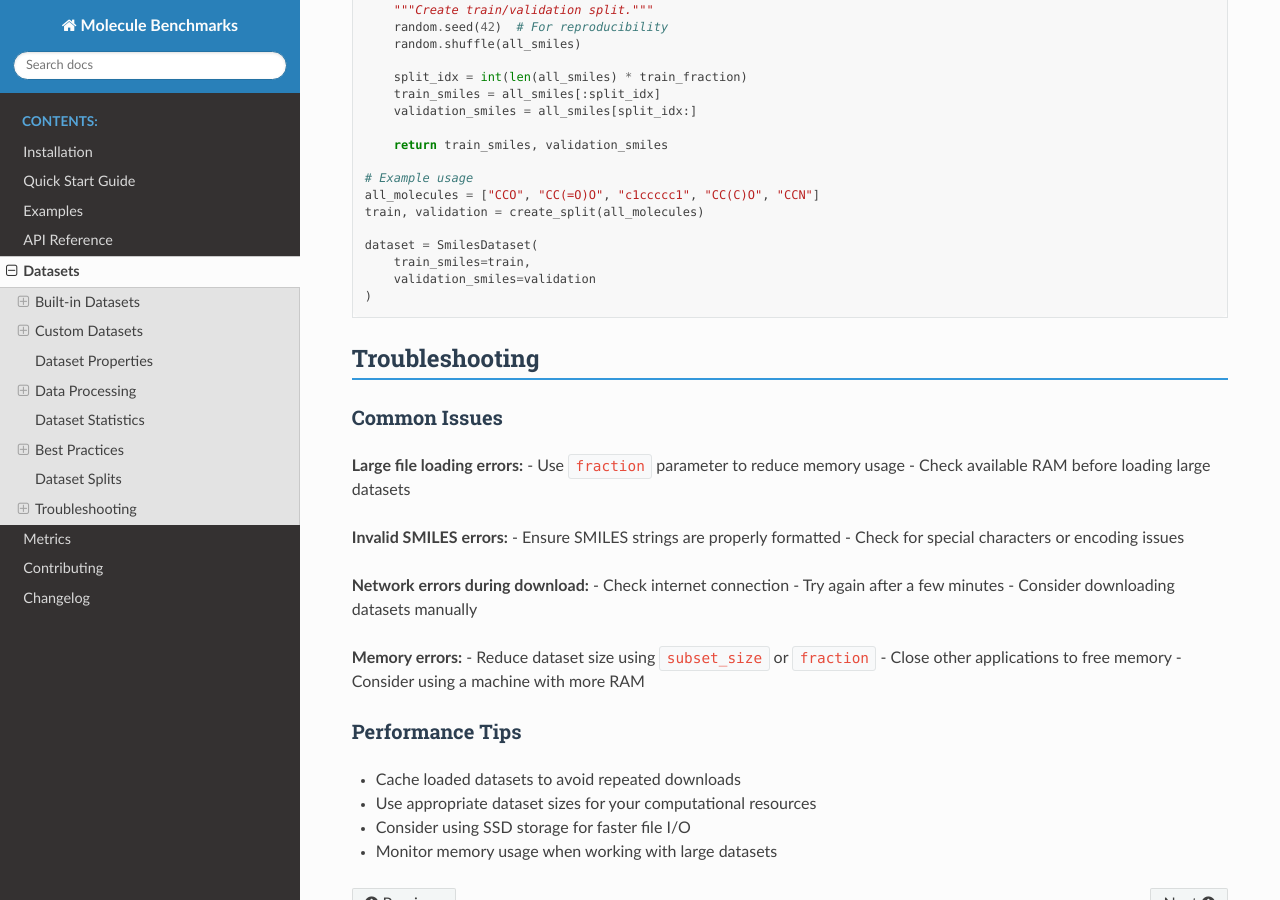
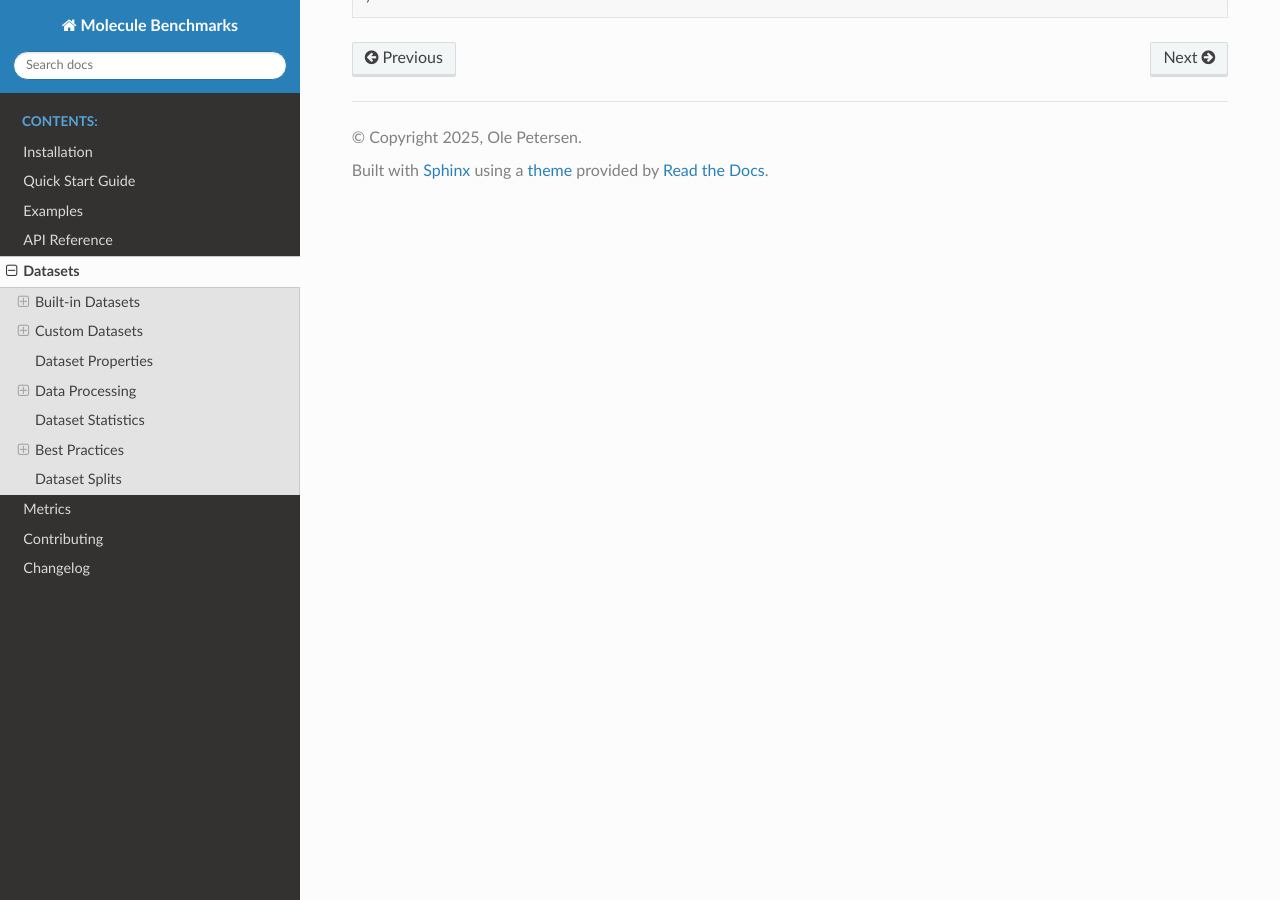
Before and after one commit to peteole/molecule_benchmarks, a Sphinx documentation site: the page built from docs/source/datasets.rst, in a window 1280 px wide and 900 px high, scrolled down 6034 px. Built offline with Sphinx 7.4.7 and the Read the Docs theme 3.1.0, drawn with Linux system fonts in a browser that asks for light colours; some of the changed text lies outside the part shown.

```diff
--- a/demo.py
+++ b/demo.py
@@ -39,7 +39,7 @@ def main():
 
     # Load dataset
     print("\n📦 Loading QM9 dataset (subset)...")
-    dataset = SmilesDataset.load_qm9_dataset(subset_size=1000)
+    dataset = SmilesDataset.load_qm9_dataset(max_train_samples=100)
     print(f"   Training molecules: {len(dataset.train_smiles)}")
     print(f"   Validation molecules: {len(dataset.validation_smiles)}")
 
--- a/docs/source/datasets.rst
+++ b/docs/source/datasets.rst
@@ -28,7 +28,7 @@ The QM9 dataset consists of small organic molecules with up to 9 heavy atoms (C,
    dataset = SmilesDataset.load_qm9_dataset()
 
    # Load subset for faster processing
-   dataset = SmilesDataset.load_qm9_dataset(subset_size=10000)
+   dataset = SmilesDataset.load_qm9_dataset(max_train_samples=10000)
 
 **Example molecules:**
 - ``C`` (Methane)
@@ -57,7 +57,7 @@ The Moses dataset contains drug-like molecules from the ZINC database, commonly
    dataset = SmilesDataset.load_moses_dataset()
 
    # Load fraction for faster processing
-   dataset = SmilesDataset.load_moses_dataset(fraction=0.1)
+   dataset = SmilesDataset.load_moses_dataset(max_train_samples=1000)
 
 **Example molecules:**
 - ``Cc1ccc(cc1)S(=O)(=O)N2CCOCC2`` (Drug-like compound)
@@ -83,7 +83,7 @@ The GuacaMol dataset is designed for benchmarking molecular generation models, f
    dataset = SmilesDataset.load_guacamol_dataset()
 
    # Load fraction for memory efficiency
-   dataset = SmilesDataset.load_guacamol_dataset(fraction=0.1)
+   dataset = SmilesDataset.load_guacamol_dataset(max_train_samples=1000)
 
 Custom Datasets
 ---------------
@@ -252,7 +252,7 @@ You can analyze dataset properties:
        print(f"Average atom count: {sum(atom_counts)/len(atom_counts):.2f}")
 
    # Analyze QM9 dataset
-   dataset = SmilesDataset.load_qm9_dataset(subset_size=1000)
+   dataset = SmilesDataset.load_qm9_dataset(max_train_samples=1000)
    analyze_dataset(dataset)
 
 Best Practices
@@ -276,10 +276,10 @@ For development and testing:
 .. code-block:: python
 
    # Start with small subsets
-   dataset = SmilesDataset.load_qm9_dataset(subset_size=1000)
+   dataset = SmilesDataset.load_qm9_dataset(max_train_samples=1000)
 
    # Scale up gradually
-   dataset = SmilesDataset.load_moses_dataset(fraction=0.1)
+   dataset = SmilesDataset.load_moses_dataset(max_train_samples=10000)
 
 For production benchmarking:
 
@@ -296,28 +296,12 @@ For large datasets:
 .. code-block:: python
 
    # Load in chunks or use fractions
-   dataset = SmilesDataset.load_moses_dataset(fraction=0.5)
+   dataset = SmilesDataset.load_moses_dataset(max_train_samples=1000)
 
    # Monitor memory usage
    import psutil
    print(f"Memory usage: {psutil.virtual_memory().percent}%")
 
-Data Quality
-~~~~~~~~~~~~
-
-Ensure high-quality training data:
-
-.. code-block:: python
-
-   # Check for duplicates
-   train_set = set(dataset.train_smiles)
-   validation_set = set(dataset.validation_smiles)
-   overlap = train_set.intersection(validation_set)
-   print(f"Train/validation overlap: {len(overlap)} molecules")
-
-   # Check for invalid molecules
-   invalid_count = len([mol for mol in dataset.get_train_molecules() if mol is None])
-   print(f"Invalid molecules: {invalid_count}")
 
 Dataset Splits
 --------------
@@ -353,35 +337,3 @@ For custom datasets, consider:
        train_smiles=train,
        validation_smiles=validation
    )
-
-Troubleshooting
----------------
-
-Common Issues
-~~~~~~~~~~~~~
-
-**Large file loading errors:**
-- Use ``fraction`` parameter to reduce memory usage
-- Check available RAM before loading large datasets
-
-**Invalid SMILES errors:**
-- Ensure SMILES strings are properly formatted
-- Check for special characters or encoding issues
-
-**Network errors during download:**
-- Check internet connection
-- Try again after a few minutes
-- Consider downloading datasets manually
-
-**Memory errors:**
-- Reduce dataset size using ``subset_size`` or ``fraction``
-- Close other applications to free memory
-- Consider using a machine with more RAM
-
-Performance Tips
-~~~~~~~~~~~~~~~~
-
-- Cache loaded datasets to avoid repeated downloads
-- Use appropriate dataset sizes for your computational resources
-- Consider using SSD storage for faster file I/O
-- Monitor memory usage when working with large datasets
--- a/docs/source/installation.rst
+++ b/docs/source/installation.rst
@@ -76,11 +76,7 @@ Verify your installation by running:
    import molecule_benchmarks
    print(molecule_benchmarks.__version__)
 
-Or run the demo:
 
-.. code-block:: bash
-
-   molecule-benchmarks --demo
 
 GPU Support
 -----------
--- a/pyproject.toml
+++ b/pyproject.toml
@@ -1,6 +1,6 @@
 [project]
 name = "molecule-benchmarks"
-version = "0.1.2"
+version = "0.1.4"
 description = "A comprehensive benchmark suite for evaluating generative models for molecules"
 readme = "README.md"
 license = {text = "MIT"}
```
Also changed, not shown: README.md (+2 -2 lines), docs/source/contributing.rst (+0 -27 lines), 3 other files.
